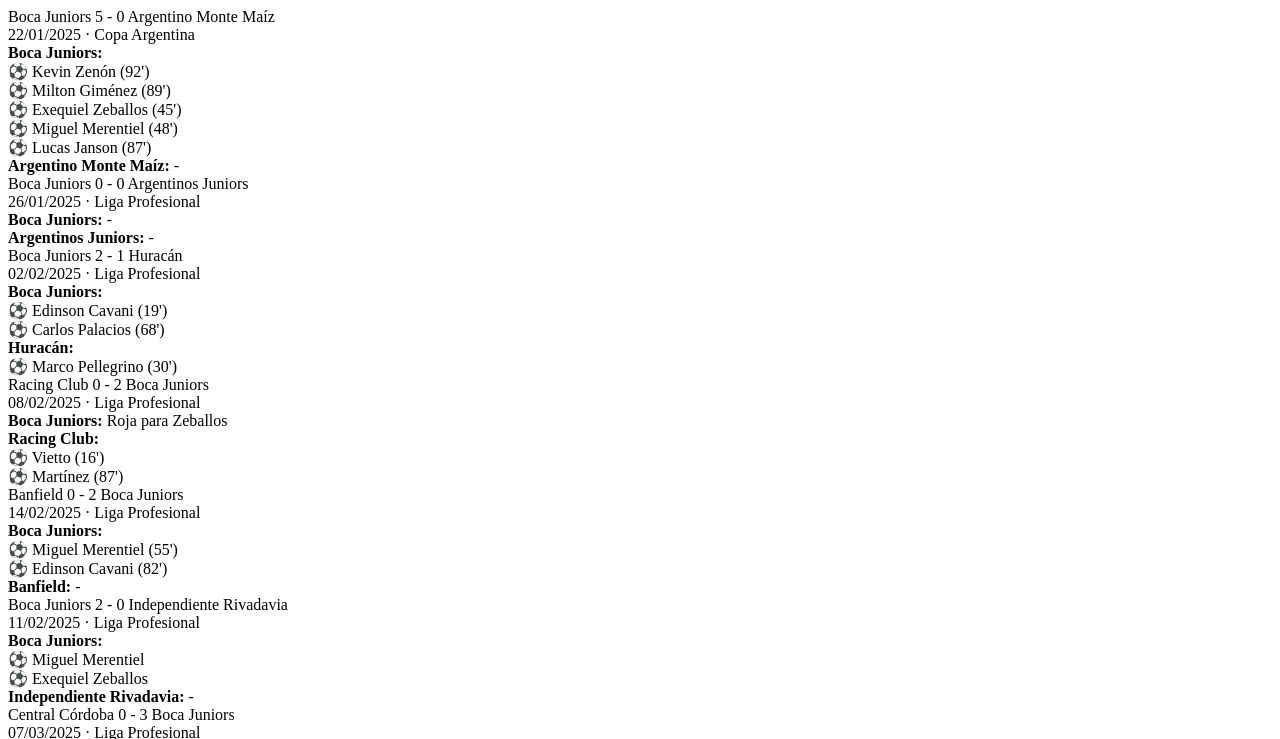
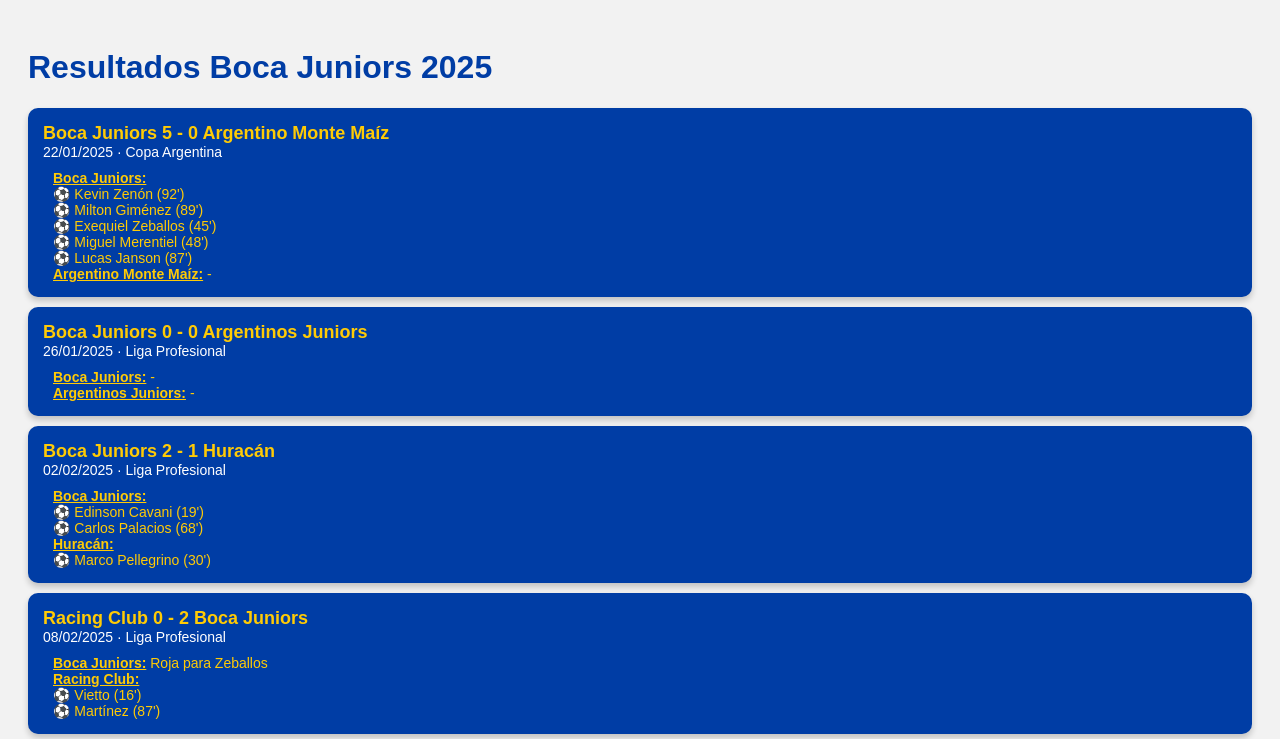
Before and after one commit to elian242/resultados-sobre-boca-juniors, a plain HTML site: page index.html in a window 1280 px wide. Shown: the top 739 px of the page. Drawn offline with Linux system fonts and the light colour scheme.

Commit message:
Update index.html

```diff
--- a/index.html
+++ b/index.html
@@ -1,3 +1,48 @@
+<!DOCTYPE html>
+<html lang="es">
+<head>
+<meta charset="UTF-8">
+<title>Resultados Boca Juniors 2025</title>
+<style>
+  body {
+    font-family: Arial, sans-serif;
+    background-color: #f2f2f2;
+    color: #000;
+    padding: 20px;
+  }
+  h1 {
+    color: #003DA5;
+  }
+  .match {
+    background: #003DA5; /* azul Boca */
+    color: #FFCB05; /* amarillo Boca */
+    border-radius: 10px;
+    padding: 15px;
+    margin: 10px 0;
+    box-shadow: 0 4px 6px rgba(0,0,0,0.2);
+  }
+  .match-header {
+    font-weight: bold;
+    font-size: 18px;
+  }
+  .details {
+    font-size: 14px;
+    margin-bottom: 10px;
+    color: #fff;
+  }
+  .goals {
+    font-size: 14px;
+    margin-left: 10px;
+  }
+  strong {
+    text-decoration: underline;
+  }
+</style>
+</head>
+<body>
+
+<h1>Resultados Boca Juniors 2025</h1>
+
 <div class="matches">
 
   <!-- ENERO 2025 -->
@@ -258,3 +303,5 @@
   </div>
 
 </div>
+</body>
+</html>
```
